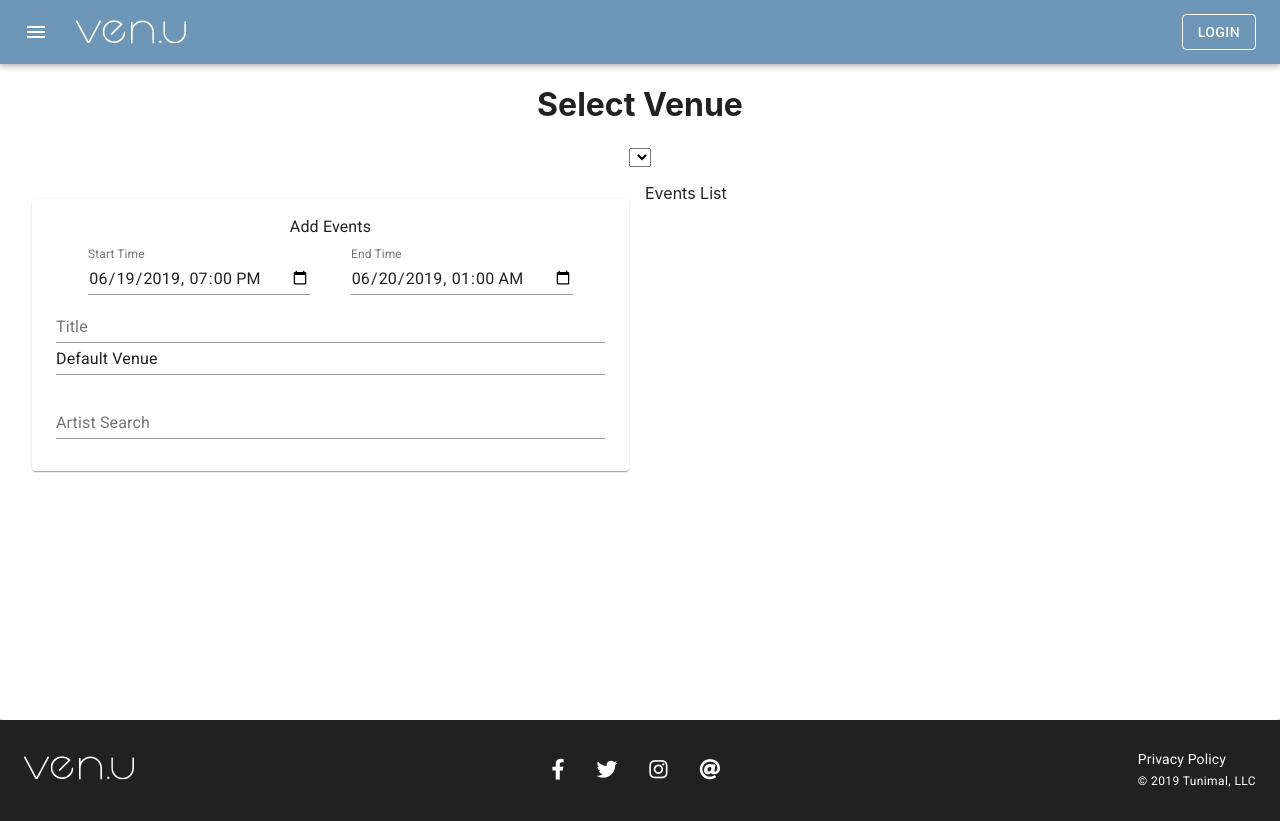
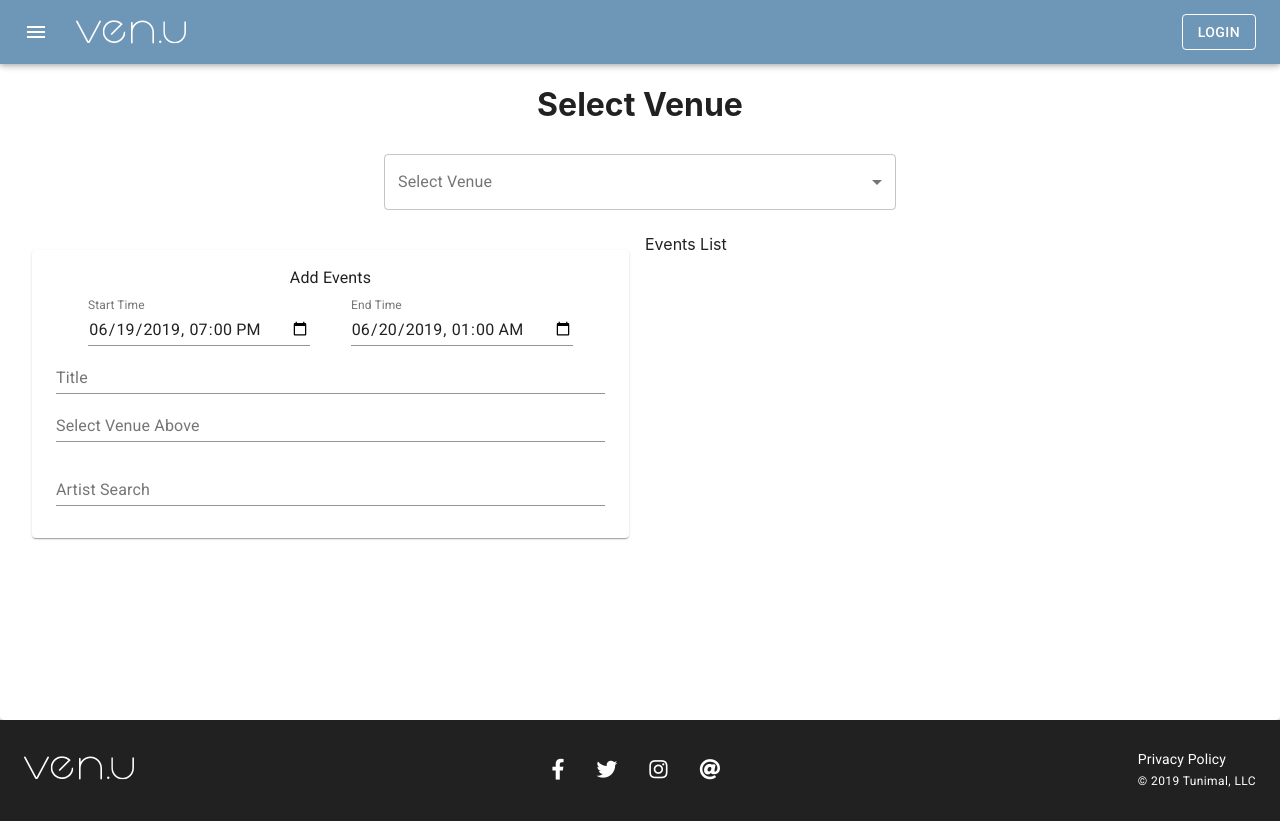
Before and after one commit to benjaminsinaiko/ven.u, a React (Create React App) app in the folder client/: page /add-events in a window 1280 px wide. Built offline with nearby package versions, Linux system fonts and the light colour scheme.

Commit message:
WIP - AddEvents, venue select working

```diff
--- a/client/src/api/parseApi.js
+++ b/client/src/api/parseApi.js
@@ -9,3 +9,13 @@ export function searchParseArtists(searchString) {
     })
     .catch(e => e);
 }
+
+export function getVenues() {
+  return axios
+    .get('/parse/venues')
+    .then(({ data }) => {
+      console.log('GET VENUES');
+      return data;
+    })
+    .catch(e => e);
+}
--- a/client/src/components/addEvents/AddEventsForm.js
+++ b/client/src/components/addEvents/AddEventsForm.js
@@ -1,4 +1,4 @@
-import React, { useState } from 'react';
+import React, { useState, useEffect } from 'react';
 import Paper from '@material-ui/core/Paper';
 import Typography from '@material-ui/core/Typography';
 
@@ -9,8 +9,8 @@ import DateTimePicker from './DateTimePicker';
 import { defaultDate } from '../../helpers/DateTime';
 import useStyles from './styles/addEventsFormStyles';
 
-function AddEventsForm() {
-  const [venue, setVenue] = useState('Default Venue');
+function AddEventsForm({ selectedVenue }) {
+  const [venue, setVenue] = useState({});
   const [artist, setArtist] = useState('');
   const [startTime, setStartTime] = useState(defaultDate(0));
   const [endTime, setEndTime] = useState(defaultDate(6));
@@ -18,15 +18,19 @@ function AddEventsForm() {
 
   const classes = useStyles();
 
-  const newEvent = {
-    eventStartDateTime: startTime,
-    eventEndDateTime: endTime,
-    artist: artist.objectId,
-    venue: venue.objectId,
-    title: title
-  };
+  useEffect(() => {
+    setVenue(selectedVenue);
+  }, [selectedVenue]);
 
-  console.table(newEvent);
+  // const newEvent = {
+  //   eventStartDateTime: startTime,
+  //   eventEndDateTime: endTime,
+  //   artist: artist.objectId,
+  //   venue: venue.objectId,
+  //   title: title
+  // };
+
+  // console.table(newEvent);
 
   const handleSubmit = e => {
     e.preventDefault();
--- a/client/src/components/addEvents/AddEventsPage.js
+++ b/client/src/components/addEvents/AddEventsPage.js
@@ -1,20 +1,46 @@
-import React from 'react';
+import React, { useState, useEffect } from 'react';
 import Paper from '@material-ui/core/Paper';
 
+import useStyles from './styles/AddEventsPageStyles';
 import AddEventsForm from './AddEventsForm';
-import useStyles from './styles/AddEventsPageStyles';
+import VenueSelect from './VenueSelect';
+import useLocalStorageState from '../../hooks/useLocalStorageState';
+import { getVenues } from '../../api/parseApi';
 
 function AddEventsPage() {
+  const [venues, setVenues] = useLocalStorageState('venues', []);
+  const [selectedVenue, setSelectedVenue] = useState('');
   const classes = useStyles();
+
+  useEffect(() => {
+    async function fetchVenues() {
+      const fetchedVenues = await getVenues();
+      await setVenues(fetchedVenues);
+    }
+    const cachedVenues = window.localStorage.getItem('venues');
+    if (cachedVenues) {
+      console.log('FOUND CACHED');
+      setVenues(JSON.parse(cachedVenues));
+    } else {
+      console.log('NO CACHED');
+      fetchVenues();
+    }
+  }, [setVenues]);
+
+  // console.log(selectedVenue);
 
   return (
     <Paper className={classes.root}>
       <div>
         <h1>Select Venue</h1>
-        <select />
+        <VenueSelect
+          venues={venues}
+          selectedVenue={selectedVenue}
+          setSelectedVenue={setSelectedVenue}
+        />
       </div>
       <div className={classes.eventsDisplay}>
-        <AddEventsForm />
+        <AddEventsForm selectedVenue={selectedVenue} />
         <div>Events List</div>
       </div>
     </Paper>
--- a/client/src/components/addEvents/AddVenue.js
+++ b/client/src/components/addEvents/AddVenue.js
@@ -1,12 +1,19 @@
 import React from 'react';
 import TextField from '@material-ui/core/TextField';
 
-const AddVenue = ({ value, onChange, placeholder }) => {
+const AddVenue = ({ value, onChange }) => {
   const handleChange = e => {
     e.preventDefault();
     onChange(e.target.value);
   };
-  return <TextField value={value} onChange={handleChange} label={placeholder} fullWidth />;
+  return (
+    <TextField
+      value={value.venueName || ''}
+      onChange={handleChange}
+      label={'Select Venue Above'}
+      fullWidth
+    />
+  );
 };
 
 export default AddVenue;
--- a/client/src/components/addEvents/ArtistSearch.js
+++ b/client/src/components/addEvents/ArtistSearch.js
@@ -1,4 +1,4 @@
-import React, { useState, memo, useEffect } from 'react';
+import React, { useState, memo } from 'react';
 import TextField from '@material-ui/core/TextField';
 import MenuItem from '@material-ui/core/MenuItem';
 
@@ -17,14 +17,9 @@ const ArtistSearch = ({ value, onChange, placeholder }) => {
     setTimeout(() => setShowOptions(false), 200);
   };
 
-  useEffect(() => {
-    return () => {
-      console.log('*****ArtistSearch');
-    };
-  });
-
   return (
     <>
+      {loading && <span>Loading...</span>}
       <TextField
         value={value || searchString}
         onChange={handleChange}
@@ -35,7 +30,6 @@ const ArtistSearch = ({ value, onChange, placeholder }) => {
         type="search"
         fullWidth
       />
-      {loading && <span style={{ color: 'black' }}>Loading...</span>}
       {showOptions &&
         artists.length > 2 &&
         artists.map(artist => (
--- /dev/null
+++ b/client/src/components/addEvents/VenueSelect.js
@@ -0,0 +1,52 @@
+import React, { useRef, useEffect } from 'react';
+import OutlinedInput from '@material-ui/core/OutlinedInput';
+import InputLabel from '@material-ui/core/InputLabel';
+import MenuItem from '@material-ui/core/MenuItem';
+import FormControl from '@material-ui/core/FormControl';
+import Select from '@material-ui/core/Select';
+
+import useStyles from './styles/VenueSelectStyles';
+
+const VenueSelect = ({ venues, selectedVenue, setSelectedVenue }) => {
+  const classes = useStyles();
+
+  const inputLabel = useRef(null);
+  const [labelWidth, setLabelWidth] = React.useState(0);
+  useEffect(() => {
+    setLabelWidth(inputLabel.current.offsetWidth);
+  }, []);
+
+  const handleChange = e => {
+    setSelectedVenue(e.target.value);
+  };
+
+  return (
+    <FormControl variant="outlined" className={classes.formControl}>
+      <InputLabel ref={inputLabel} htmlFor="outlined-age-simple">
+        Select Venue
+      </InputLabel>
+      <Select
+        value={selectedVenue}
+        onChange={handleChange}
+        input={
+          <OutlinedInput
+            labelWidth={labelWidth}
+            name="venue"
+            className={classes.select}
+            id="outlined-venue-simple"
+          />
+        }>
+        <MenuItem value="">
+          <em>None</em>
+        </MenuItem>
+        {venues.map(venue => (
+          <MenuItem key={venue.objectId} value={venue}>
+            {venue.venueName}
+          </MenuItem>
+        ))}
+      </Select>
+    </FormControl>
+  );
+};
+
+export default VenueSelect;
--- /dev/null
+++ b/client/src/components/addEvents/styles/VenueSelectStyles.js
@@ -0,0 +1,20 @@
+import { makeStyles } from '@material-ui/core/styles';
+
+const useStyles = makeStyles(theme => ({
+  root: {
+    display: 'flex',
+    flexWrap: 'wrap'
+  },
+  formControl: {
+    margin: theme.spacing(1),
+    minWidth: '40%'
+  },
+  select: {
+    minWidth: '200px'
+  },
+  selectEmpty: {
+    marginTop: theme.spacing(2)
+  }
+}));
+
+export default useStyles;
--- a/client/src/hooks/useDebounce.js
+++ b/client/src/hooks/useDebounce.js
@@ -1,4 +1,6 @@
-import React, { useState, useEffect } from 'react';
+// ** source https://usehooks.com/useDebounce/
+
+import { useState, useEffect } from 'react';
 
 function useDebounce(value, delay) {
   // State and setters for debounced value
@@ -25,5 +27,3 @@ function useDebounce(value, delay) {
 }
 
 export default useDebounce;
-
-// ** source https://usehooks.com/useDebounce/
--- /dev/null
+++ b/client/src/hooks/useLocalStorageState.js
@@ -0,0 +1,23 @@
+import { useState, useEffect } from 'react';
+
+function useLocalStorageState(key, defaultVal) {
+  // make piece of state, based off of value in localSTorage (or default)
+  const [state, setState] = useState(() => {
+    let val;
+    try {
+      val = JSON.parse(window.localStorage.getItem(key) || String(defaultVal));
+    } catch (e) {
+      val = defaultVal;
+    }
+    return val;
+  });
+
+  // use useEffect to update localStorage when state changes
+  useEffect(() => {
+    window.localStorage.setItem(key, JSON.stringify(state));
+  }, [key, state]);
+
+  return [state, setState];
+}
+
+export default useLocalStorageState;
```
Also changed, not shown: client/src/components/addEvents/SearchOptions.js (+9 -4 lines).
